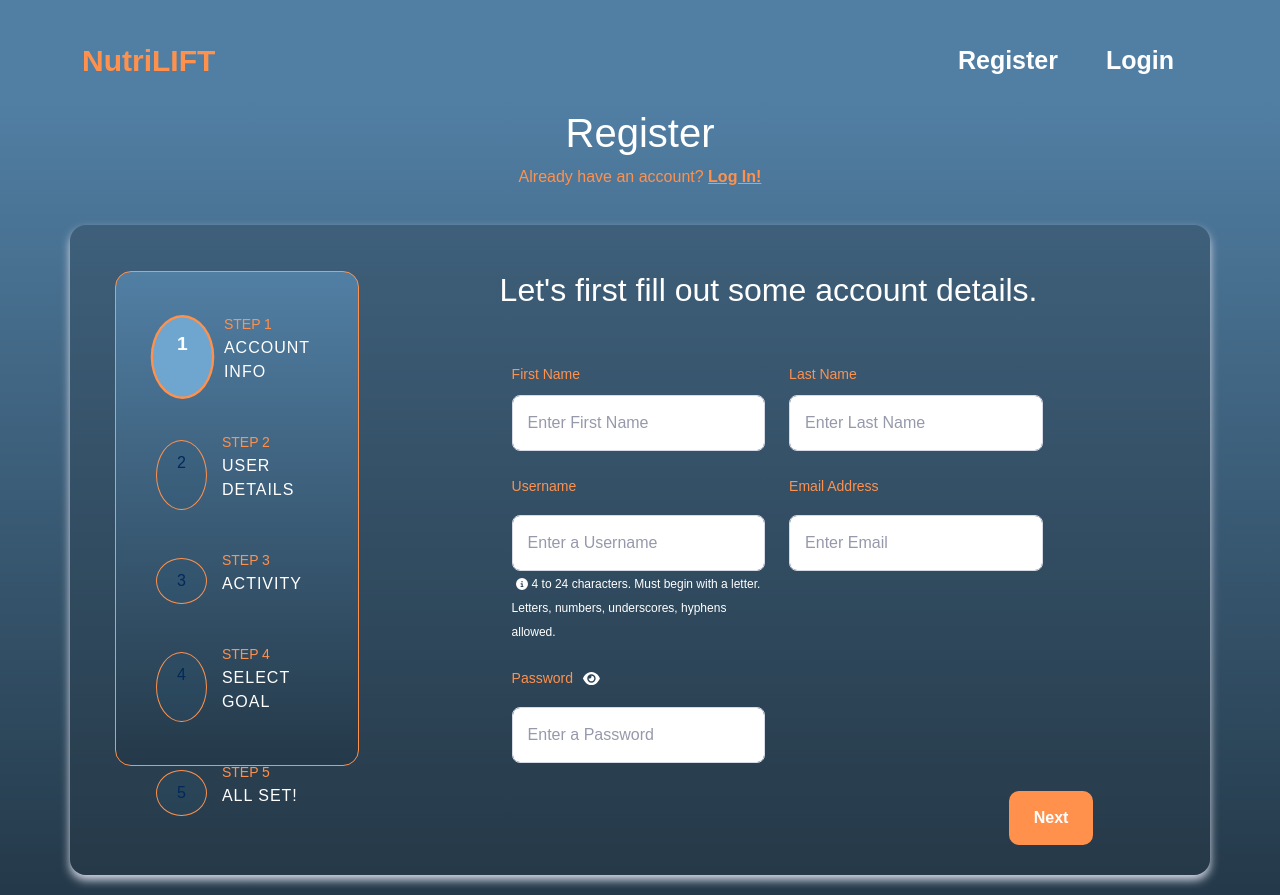
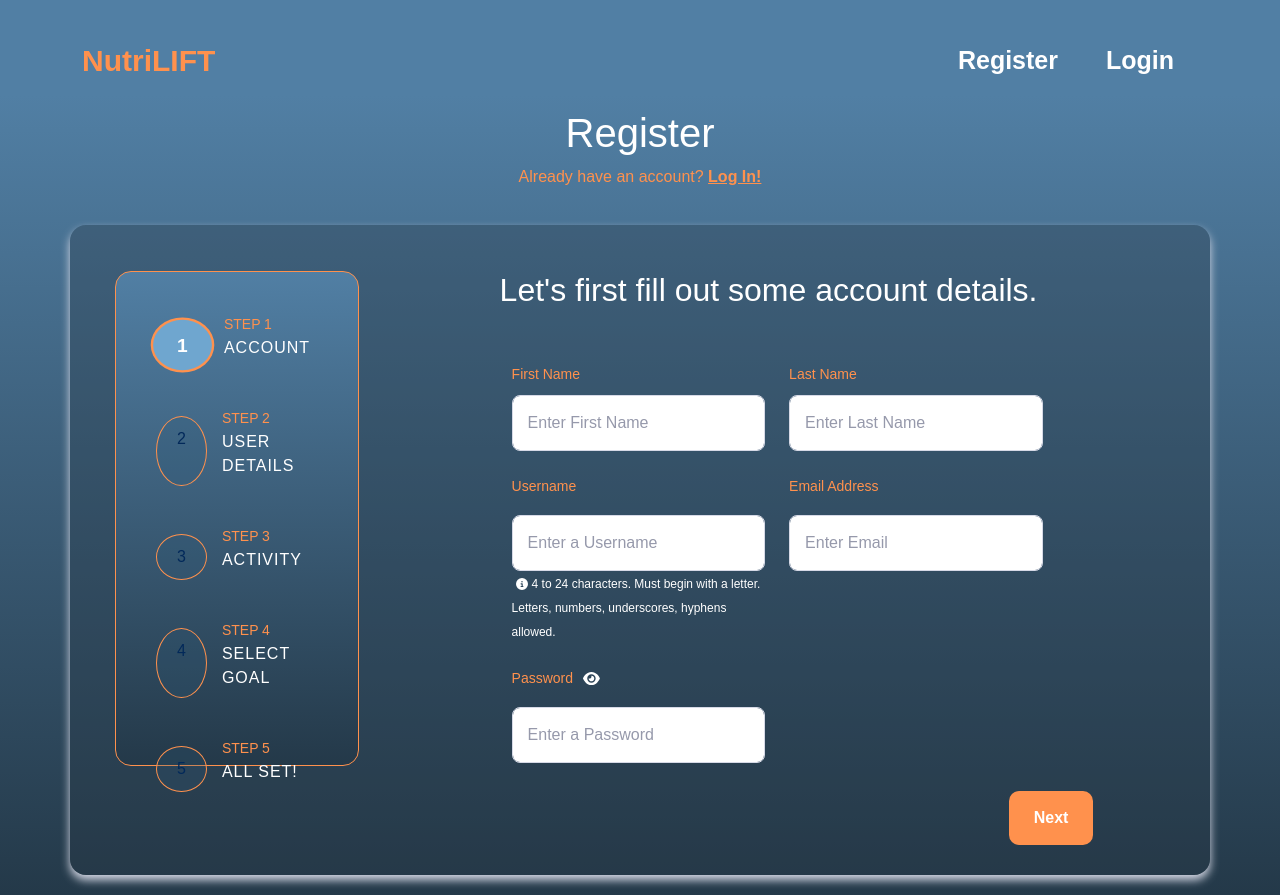
Before and after one commit to tangiambe/fitness-tracker, a React (Create React App) app in the folder frontend/tracker-app/: page /register in a window 1280 px wide. Built offline with nearby package versions, Linux system fonts and the light colour scheme; a web font is replaced by a local one.

Commit message:
refixed spacing

```diff
--- a/frontend/tracker-app/src/components/register/StepOne.js
+++ b/frontend/tracker-app/src/components/register/StepOne.js
@@ -186,7 +186,7 @@ const StepOne = () => {
               <div className="dflex">
                 <Form.Label>
                   Email Address
-                  <FontAwesomeIcon icon={faCheck} className={validEmail(user.email) ? "valid" : "hide"} />
+                  <FontAwesomeIcon icon={faCheck} className={validEmail(user.email) ? "valid-mail" : "hide"} />
                 </Form.Label>
                 {user.nextClick && (
                   <span>{user.email === "" ? "This field is required" :
--- a/frontend/tracker-app/src/components/register/Steps.js
+++ b/frontend/tracker-app/src/components/register/Steps.js
@@ -6,7 +6,7 @@ const Steps = () => {
   const page=useSelector( (e)=>e.page.value)
   return (
     <div className='Steps'>
-      <Step step={1} title={"ACCOUNT INFO"} active={page===0}/>
+      <Step step={1} title={"ACCOUNT"} active={page===0}/>
       <Step step={2} title={"USER DETAILS"} active={page===1}/>
       <Step step={3} title={"ACTIVITY"} active={page===2}/>
       <Step step={4} title={"SELECT GOAL"} active={page===3}/>
--- a/frontend/tracker-app/src/styles/Register.css
+++ b/frontend/tracker-app/src/styles/Register.css
@@ -296,6 +296,12 @@ p {
 .valid {
   color: limegreen;
   margin-left: 195px;
+  font-size: 13px;
+}
+
+.valid-mail {
+  color: limegreen;
+  margin-left: 190px;
   font-size: 13px;
 }
 
```
